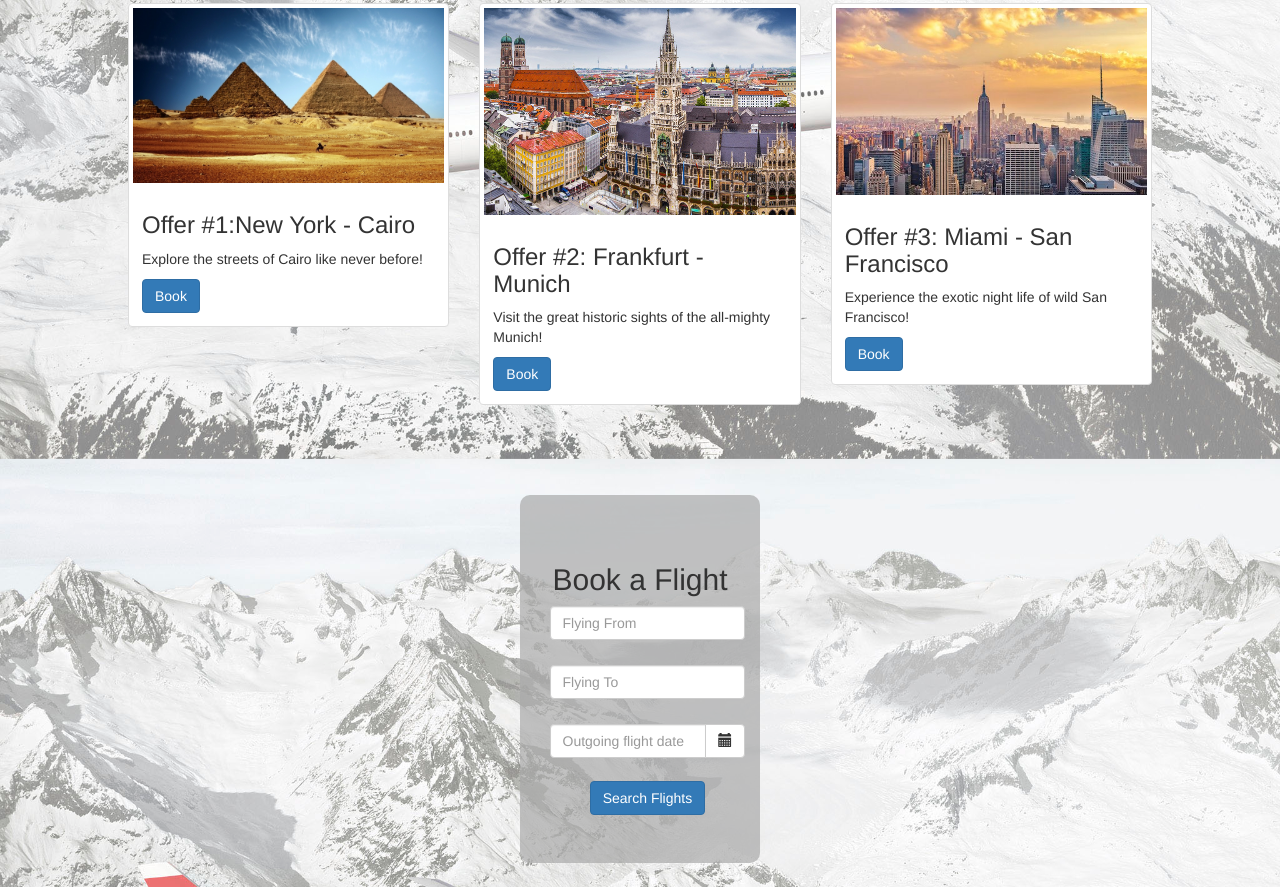
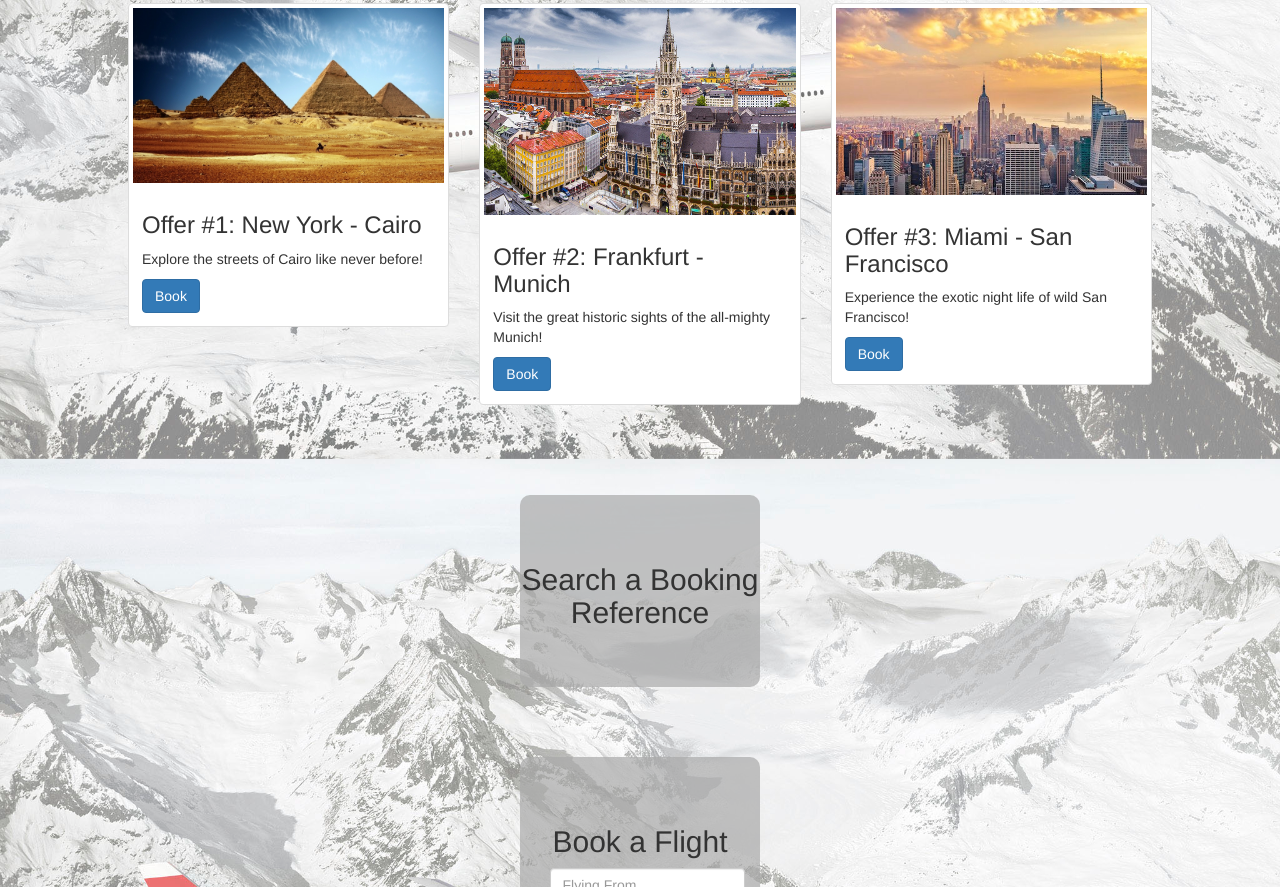
Before and after one commit to secourse2016/hotspot, a website: page public/index.html in a window 1280 px wide. Shown: the part 395-1282 px from the top of the page. Drawn offline with nearby package versions, Linux system fonts and the light colour scheme; some packages are replaced by stand-ins of ours; no server answers.

Commit message:
adding search by booking reference

```diff
--- a/public/partials/main.html
+++ b/public/partials/main.html
@@ -5,7 +5,7 @@
      <div class="thumbnail">
        <img src="/images/cairo.jpg">
        <div class="caption">
-         <h3>Offer #1:New York - Cairo</h3>
+         <h3>Offer #1: New York - Cairo</h3>
          <p>Explore the streets of Cairo like never before!</p>
          <button type="submit" class="btn btn-primary" id='btnSearch'  ng-click='SearchFlights()'>Book</button>
          <!-- <p><a href="#" class="btn btn-primary" role="Book" ng-click='SearchFlights()'>Book</a></p> -->
@@ -39,10 +39,20 @@
      </div>
    </div>
   </div>
+
+
 <!-- PROMOTIONAL OFFERS -->
 
 <!-- MAIN BANNER -->
-
+  <div class="row">
+    <div class="col-md-4">
+    </div>
+    <div class="col-md-4">
+        <div class="jumbotron main-banner" ng-submit="submitFrom(main-banner.$valid)" novalidate>
+          <h2>Search a Booking Reference</h2>
+        </div>
+    </div>
+  </div>
       <!-- <div class="container"> -->
 
         <div class="row ">
```
